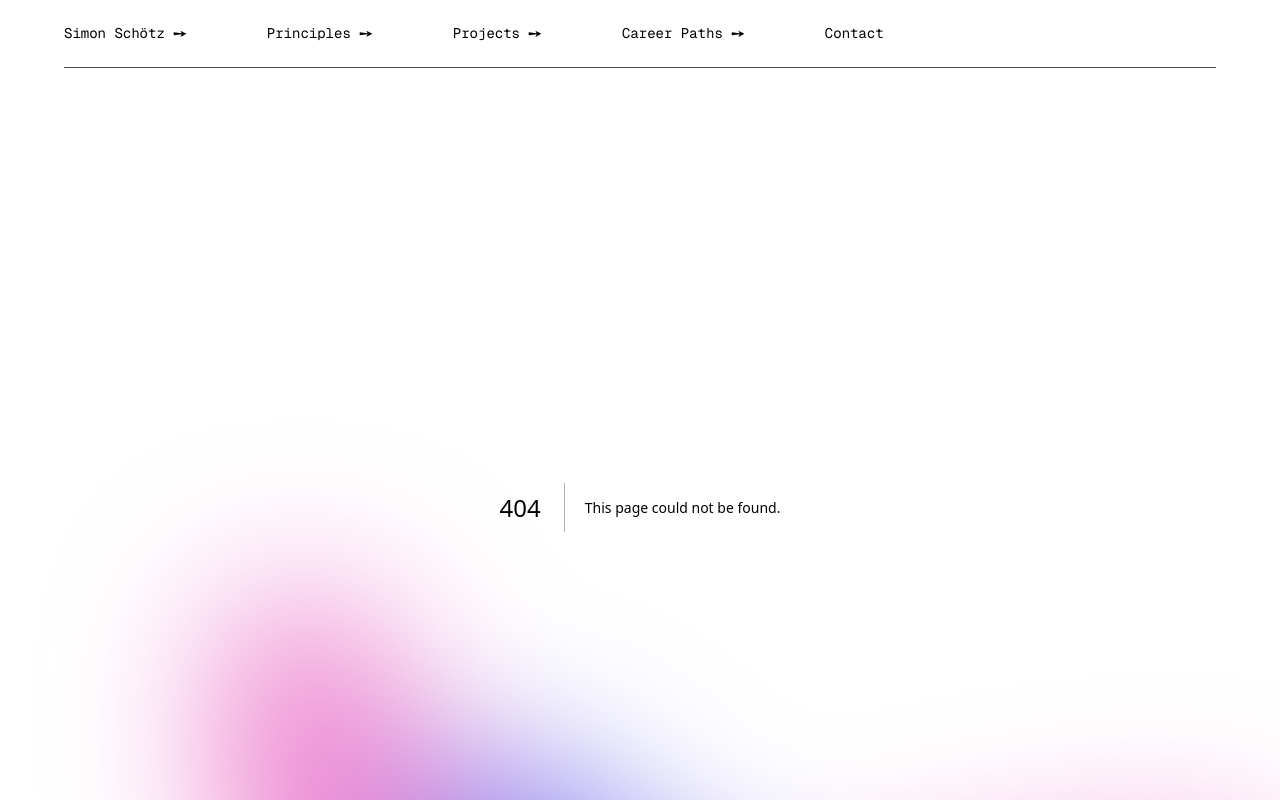
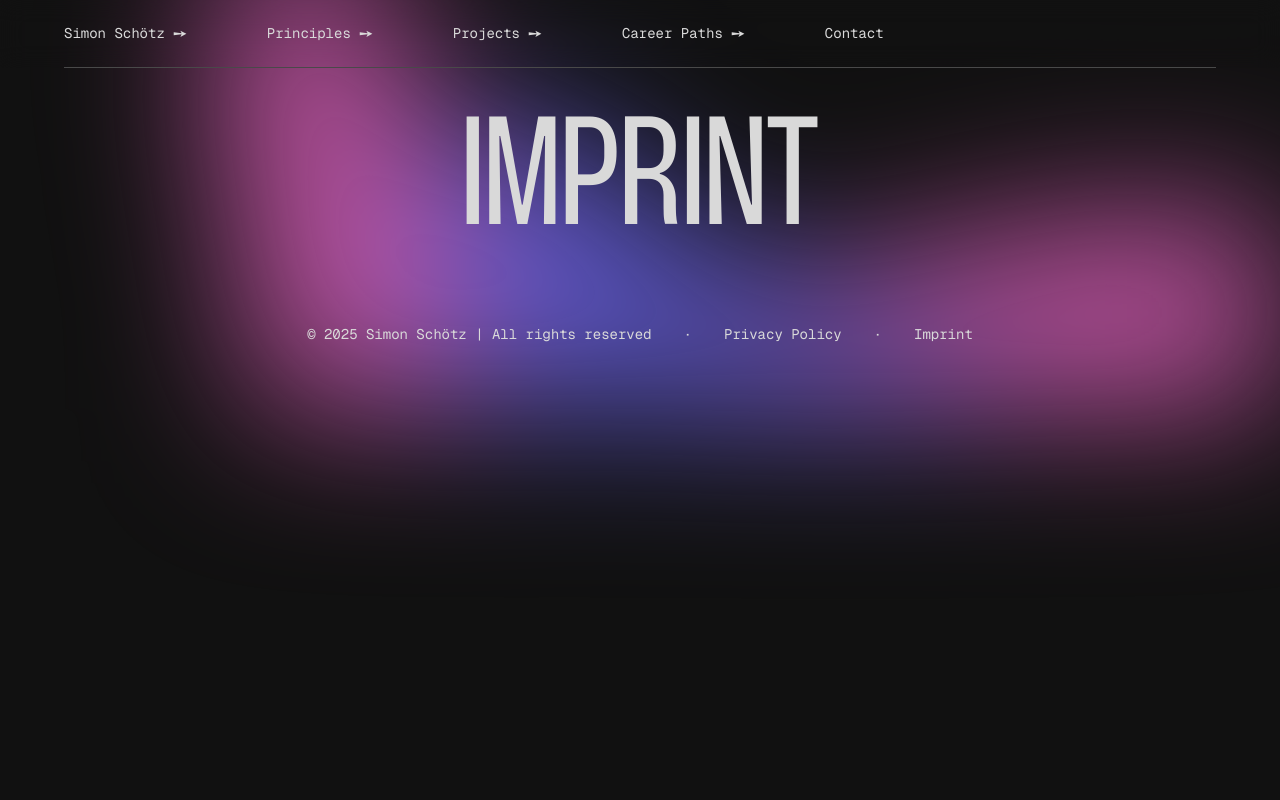
Before and after one commit to SimonSchoetz/simon-schoetz-website-2025, a Next.js app: page /imprint in a window 1280 px wide. Before the commit this address had no page. Shown: the top 800 px of the page. Built offline with nearby package versions, Linux system fonts and the light colour scheme.

Commit message:
set up imprin page

```diff
--- /dev/null
+++ b/app/imprint/page.tsx
@@ -0,0 +1,12 @@
+import { H1 } from '@/components';
+import { NextPage } from 'next';
+
+const ImprintPage: NextPage = () => {
+  return (
+    <main className='flex flex-col gap-20 lg:gap-32 relative section-padding'>
+      <H1 text='Imprint' />
+    </main>
+  );
+};
+
+export default ImprintPage;
```
